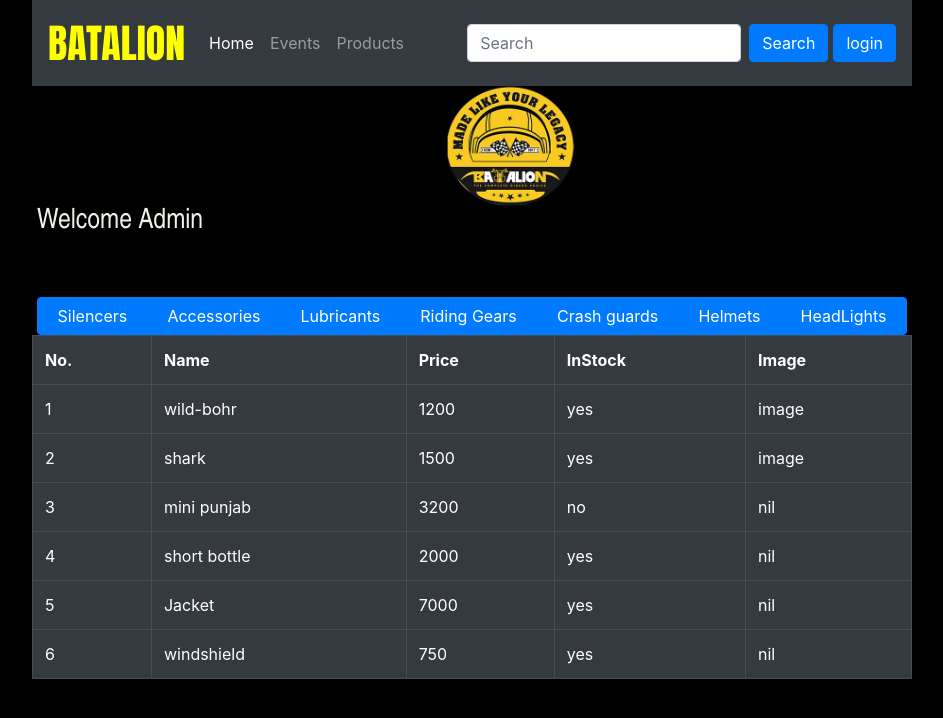
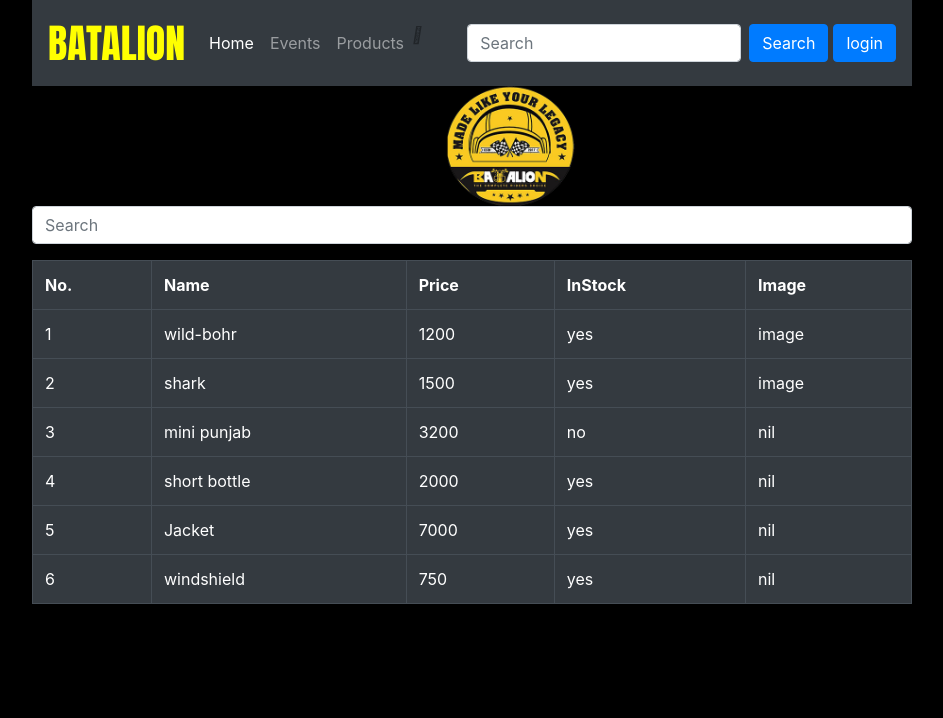
Before and after one commit to Parthan-Akon/Batallion, an Angular app in the folder Batallion/: page /login in a window 1280 px wide. Shown: the top 718 px of the page, without its empty margins (168-1111 px from the left). Built offline with nearby package versions, Linux system fonts and the light colour scheme.

Commit message:
added pipe to search

```diff
--- a/Batallion/angular.json
+++ b/Batallion/angular.json
@@ -24,6 +24,7 @@
             ],
             "styles": [
               "node_modules/bootstrap/dist/css/bootstrap.min.css",
+              "node_modules/font-awesome/css/font-awesome.css",
               "src/styles.css"
             ],
             "scripts": [
--- a/Batallion/package.json
+++ b/Batallion/package.json
@@ -19,9 +19,11 @@
     "@angular/platform-browser": "~7.2.0",
     "@angular/platform-browser-dynamic": "~7.2.0",
     "@angular/router": "~7.2.0",
+    "angular2-fontawesome": "^5.2.1",
     "bootstrap": "^4.3.1",
     "bootstrap3": "^3.3.5",
     "core-js": "^2.5.4",
+    "font-awesome": "^4.7.0",
     "jquery": "^3.4.0",
     "rxjs": "~6.3.3",
     "tslib": "^1.9.0",
--- a/Batallion/src/app/app.module.ts
+++ b/Batallion/src/app/app.module.ts
@@ -10,6 +10,8 @@ import { HomeComponent } from './home/home.component';
 
 import { InventoryDataComponent } from './data/inventory-data.component';
 import { DataService } from './shared/data.service';
+import { SearchPipePipe } from './search-pipe.pipe';
+import { FormsModule } from '@angular/forms';
 
 
 
@@ -22,11 +24,13 @@ import { DataService } from './shared/data.service';
     HomeComponent,
 
     InventoryDataComponent,
+    SearchPipePipe,
 
 
   ],
   imports: [
     BrowserModule,
+    FormsModule,
     RouterModule.forRoot(appRoutes)
 
   ],
--- a/Batallion/src/app/data/inventory-data.component.html
+++ b/Batallion/src/app/data/inventory-data.component.html
@@ -18,28 +18,9 @@
 </div>
 -->
 <div>
-    <div class="container">
-        <span>
-            <h3 style="font-family: Arial Narrow, sans-serif ;color: rgb(240, 240, 235)">Welcome Admin</h3>
-        </span>
-
-        <div><span>
-                <hr></span></div>
-        <br>
-        <div class="btn-group" style="width: 100%">
-            <button type="button" class="btn btn-primary">Silencers</button>
-            <button type="button" class="btn btn-primary">Accessories</button>
-            <button type="button" class="btn btn-primary">Lubricants</button>
-            <button type="button" class="btn btn-primary">Riding Gears</button>
-            <button type="button" class="btn btn-primary">Crash guards</button>
-            <button type="button" class="btn btn-primary">Helmets</button>
-            <button type="button" class="btn btn-primary">HeadLights</button>
-
-        </div>
-
-        <br>
-
-    </div>
+        <div class="md-form active-pink active-pink-2 mb-3 mt-0">
+                <input class="form-control" type="text" placeholder="Search" aria-label="Search" [(ngModel)] = "query">
+              </div>
 
     <div>
         <table style="width: 100%;color: white" class="table table-bordered table-dark table-striped" >
@@ -50,7 +31,7 @@
                 <th>InStock</th>
                 <th>Image</th>
             </tr>
-            <tr  *ngFor="let prod of product"  >
+            <tr  *ngFor="let prod of product | search: 'id,name':query">
                 <td>{{prod.id}}</td>
                 <td>{{prod.name}}</td>
                 <td>{{prod.price}}</td>
--- a/Batallion/src/app/nav-bar/nav-bar.component.html
+++ b/Batallion/src/app/nav-bar/nav-bar.component.html
@@ -15,12 +15,15 @@
       <li class="nav-item">
         <a class="nav-link" [routerLink]="['product']">Products</a>
       </li>
+      <li><i class="fas fa-users"></i></li>
+    </ul>
 
-    </ul>
     <form class="form-inline my-2 my-lg-0">
       <input class="form-control mr-sm-2" type="search" placeholder="Search" aria-label="Search">
       <div style="margin-right:5px"><button class="btn btn-primary" type="submit">Search</button></div>
-      <div><button class="btn btn-primary" type="button" [routerLink]="['login']">login</button></div>
+      <div>
+
+        <button class="btn btn-primary" type="button" [routerLink]="['login']">login</button></div>
     </form>
   </div>
 </nav>
--- /dev/null
+++ b/Batallion/src/app/search-pipe.pipe.ts
@@ -0,0 +1,16 @@
+import { Pipe, PipeTransform  } from '@angular/core';
+
+@Pipe({
+  name: 'search'
+})
+
+
+export class SearchPipePipe implements PipeTransform {
+
+  public transform(value,keys: string, term: string): any {
+
+    if(!term) {return value;}
+    return (value || []).filter(prod => keys.split(',').some(key => prod.hasOwnProperty(key) && new RegExp(term,'gi').test(prod[key])));
+  }
+
+}
```
Also changed, not shown: 1 other file (tests, documents, lock files or other folders).
